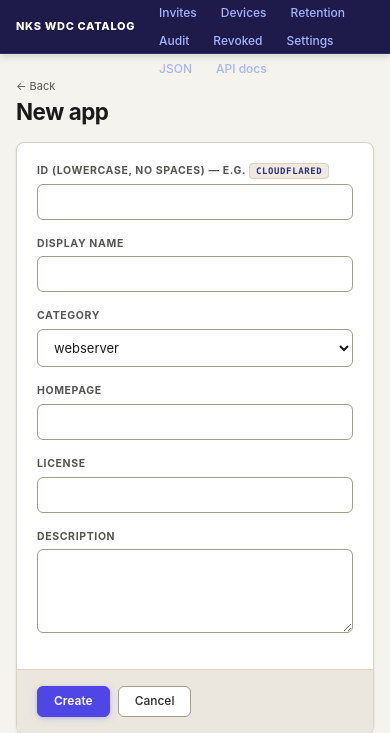
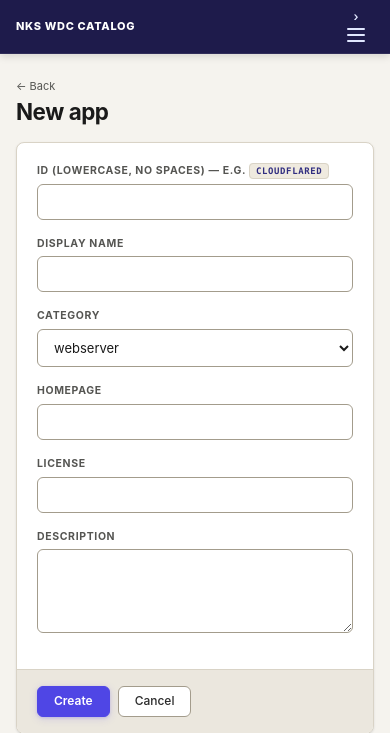
Before and after one commit to nks-hub/wdc-catalog-api, a Python web app: template app/templates/app_form.html in a window 390 px wide. Shown: the top 733 px of the page. Run offline with Jinja, Linux system fonts and the light colour scheme; the template is opened without the code that fills it, so the values that code supplies are empty.

Commit message:
ui(p2): mobile nav drawer <720px (no-JS, CSP-safe)

```diff
--- a/app/static/admin.css
+++ b/app/static/admin.css
@@ -362,6 +362,35 @@ select, input, textarea, button {
 }
 .brand:hover { color: #c7d2fe !important; }
 
+/* Drawer host — on desktop we unwrap its layout so .nav flows inline. */
+.nav-drawer {
+  display: contents;
+}
+/* Hamburger toggle — hidden by default; visible only in drawer mode. */
+.nav-toggle {
+  display: none;
+  list-style: none;
+  width: 36px;
+  height: 36px;
+  align-items: center;
+  justify-content: center;
+  flex-direction: column;
+  gap: 4px;
+  border-radius: var(--radius);
+  cursor: pointer;
+  color: var(--topbar-text);
+  transition: background var(--t-fast);
+}
+.nav-toggle::-webkit-details-marker { display: none; }
+.nav-toggle:hover { background: var(--topbar-hover-bg); }
+.nav-toggle-bar {
+  display: block;
+  width: 18px;
+  height: 2px;
+  background: currentColor;
+  border-radius: 1px;
+}
+
 .nav {
   display: flex;
   align-items: center;
@@ -376,6 +405,44 @@ select, input, textarea, button {
 @media (max-width: 880px) {
   .nav { gap: 0; }
   .nav a { padding: var(--space-1) var(--space-2); font-size: 0.786rem; }
+}
+
+/* Mobile drawer — below 720px the nav collapses behind a hamburger and
+   opens as a panel below the topbar. We restore layout on .nav-drawer
+   so its children don't inherit display:contents (which would kill the
+   panel's own positioning). */
+@media (max-width: 720px) {
+  .nav-drawer {
+    display: flex;
+    align-items: center;
+    position: relative;
+    flex: 1;
+    justify-content: flex-end;
+  }
+  .nav-toggle { display: inline-flex; }
+  .nav {
+    display: none;
+    position: absolute;
+    top: calc(100% + 6px);
+    right: 0;
+    min-width: 220px;
+    background: var(--topbar-bg);
+    border: 1px solid var(--topbar-border);
+    border-radius: var(--radius-md);
+    padding: var(--space-2);
+    box-shadow: 0 12px 32px rgba(0,0,0,.28), 0 2px 6px rgba(0,0,0,.18);
+    z-index: 120;
+    flex-direction: column;
+    align-items: stretch;
+    flex-wrap: nowrap;
+    gap: 2px;
+  }
+  details.nav-drawer[open] > .nav { display: flex; }
+  details.nav-drawer[open] > .nav-toggle { background: var(--topbar-active-bg); }
+  .nav a {
+    padding: var(--space-2) var(--space-3);
+    font-size: 0.929rem;
+  }
 }
 
 .nav a {
--- a/app/templates/base.html
+++ b/app/templates/base.html
@@ -9,8 +9,17 @@
 <body>
   <header class="topbar">
     <a href="/admin" class="brand">NKS WDC Catalog</a>
+    {% set path = request.url.path %}
+    {# <details> wraps the nav so phones get a tap-to-open drawer without
+       any JS (CSP stays strict). On >=720px the toggle is hidden and the
+       nav flows inline as usual. #}
+    <details class="nav-drawer">
+      <summary class="nav-toggle" aria-label="Toggle navigation">
+        <span class="nav-toggle-bar"></span>
+        <span class="nav-toggle-bar"></span>
+        <span class="nav-toggle-bar"></span>
+      </summary>
       <nav class="nav">
-      {% set path = request.url.path %}
         <a href="/admin" class="{% if path == '/admin' %}active{% endif %}">Dashboard</a>
         <a href="/admin/catalog" class="{% if path.startswith('/admin/catalog') or path.startswith('/admin/apps') or path == '/admin/new' %}active{% endif %}">Apps</a>
         <a href="/admin/users" class="{% if path.startswith('/admin/users') %}active{% endif %}">Users</a>
@@ -23,6 +32,7 @@
         <a href="/api/v1/catalog" target="_blank" rel="noopener">JSON</a>
         <a href="/docs" target="_blank" rel="noopener">API docs</a>
       </nav>
+    </details>
     {% if username %}
       <div class="user">
         <form method="post" action="/admin/theme" class="inline" title="Toggle light/dark theme">
```
Lines whose indentation alone changed are shown as unchanged.
